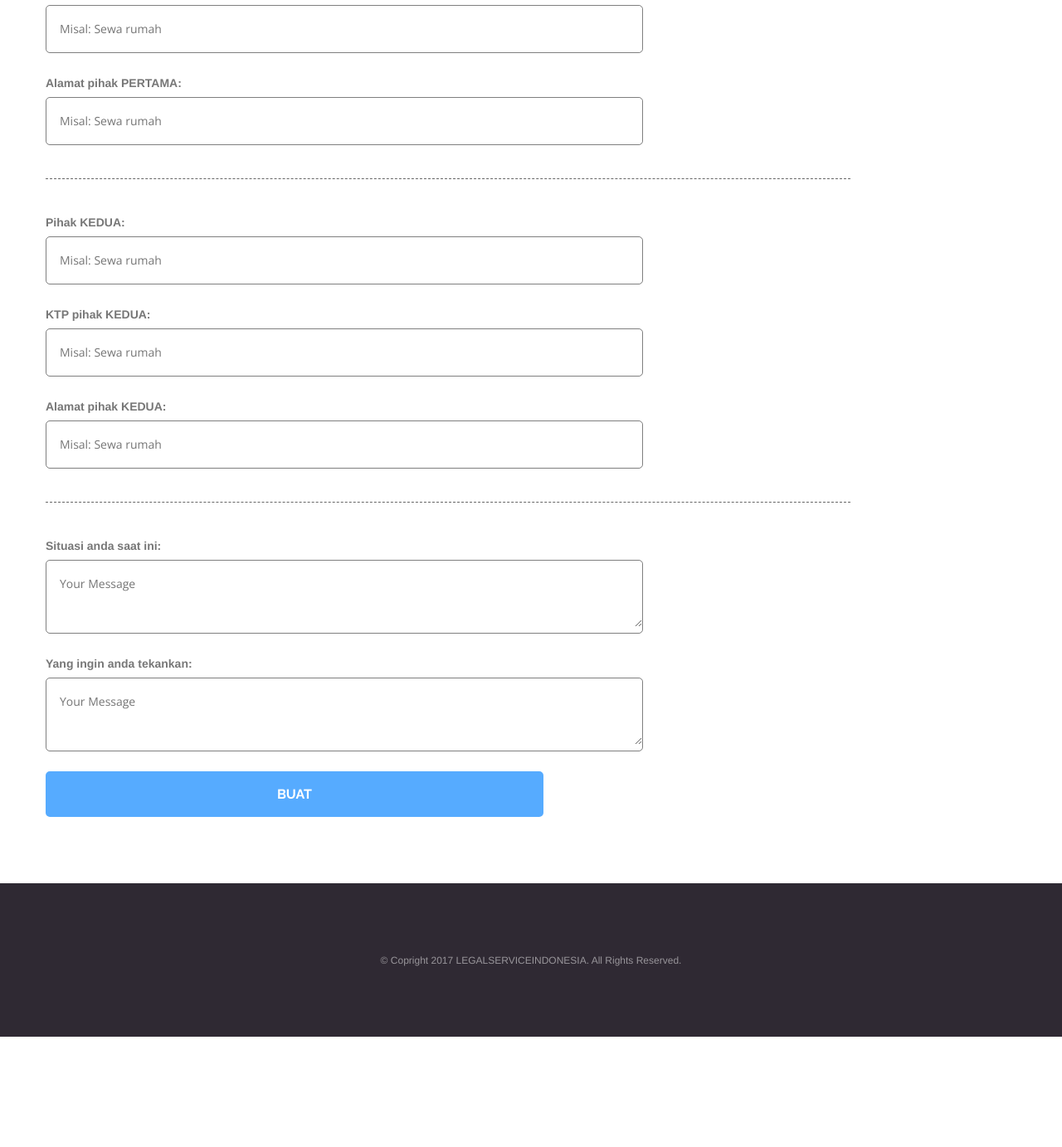
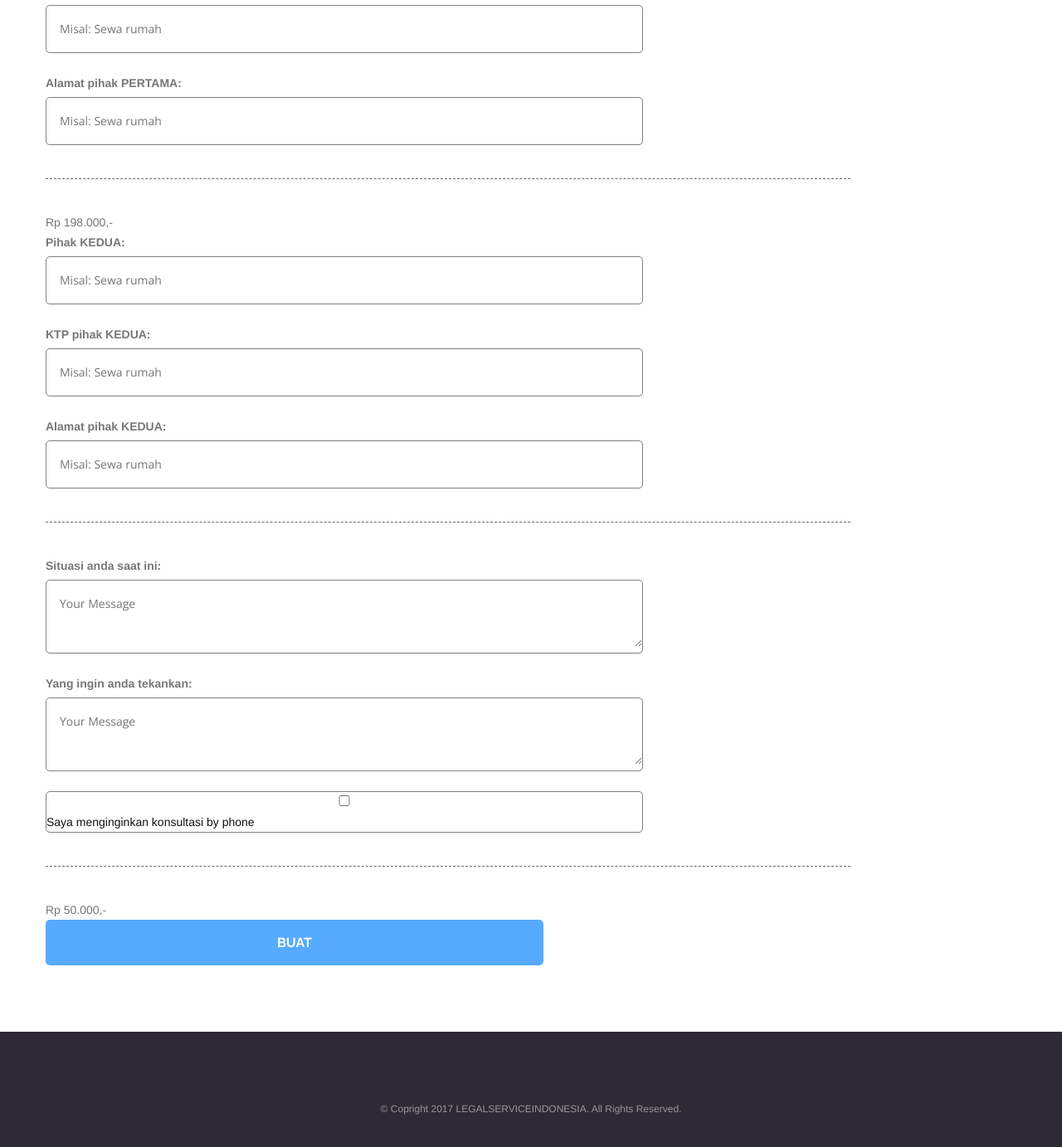
Before and after one commit to kemtol/legalserviceindonesia, a Jekyll site: the page built from laman/checkout.md, in a window 1280 px wide and 1400 px high, scrolled down 790 px. Shown: the top 1383 px of the window at 83% size. Built offline with Jekyll 4.4.1, drawn with Linux system fonts in a browser that asks for light colours; before the commit the page ends 2040 px from its top, so only the background shows below that.

Commit message:
Update checkout.md

```diff
--- a/laman/checkout.md
+++ b/laman/checkout.md
@@ -43,7 +43,10 @@ is_page: true
           <div class="inputs-wrapper">
             <input class="validate-required" type="text" placeholder="Misal: Sewa rumah" name="jasa" onfocus="this.placeholder = ''" onblur="this.placeholder = 'Misal: Sewa rumah'">
           </div>
-          <hr/>
+          <div class="subprice">
+            <hr class="a1" />
+            <span class="a2">Rp 198.000,-</span>
+          </div>
           <label>Pihak KEDUA: </label>
           <div class="inputs-wrapper">
             <input class="validate-required" type="text" placeholder="Misal: Sewa rumah" name="jasa" onfocus="this.placeholder = ''" onblur="this.placeholder = 'Misal: Sewa rumah'">
@@ -64,6 +67,13 @@ is_page: true
           <label>Yang ingin anda tekankan: </label>
           <div class="inputs-wrapper">
             <textarea class="form-message validate-required" name="message" placeholder="Your Message"></textarea>
+          </div>
+          <div class="inputs-wrapper">
+            <input type="checkbox" name="konsultasi" value="konsultasi"> Saya menginginkan konsultasi by phone
+          </div>
+          <div class="subprice">
+            <hr class="a1" />
+            <span class="a2">Rp 50.000,-</span>
           </div>
           <a href="#" class="btn btn-primary btn-filled">Buat</a>
         </form>
```
